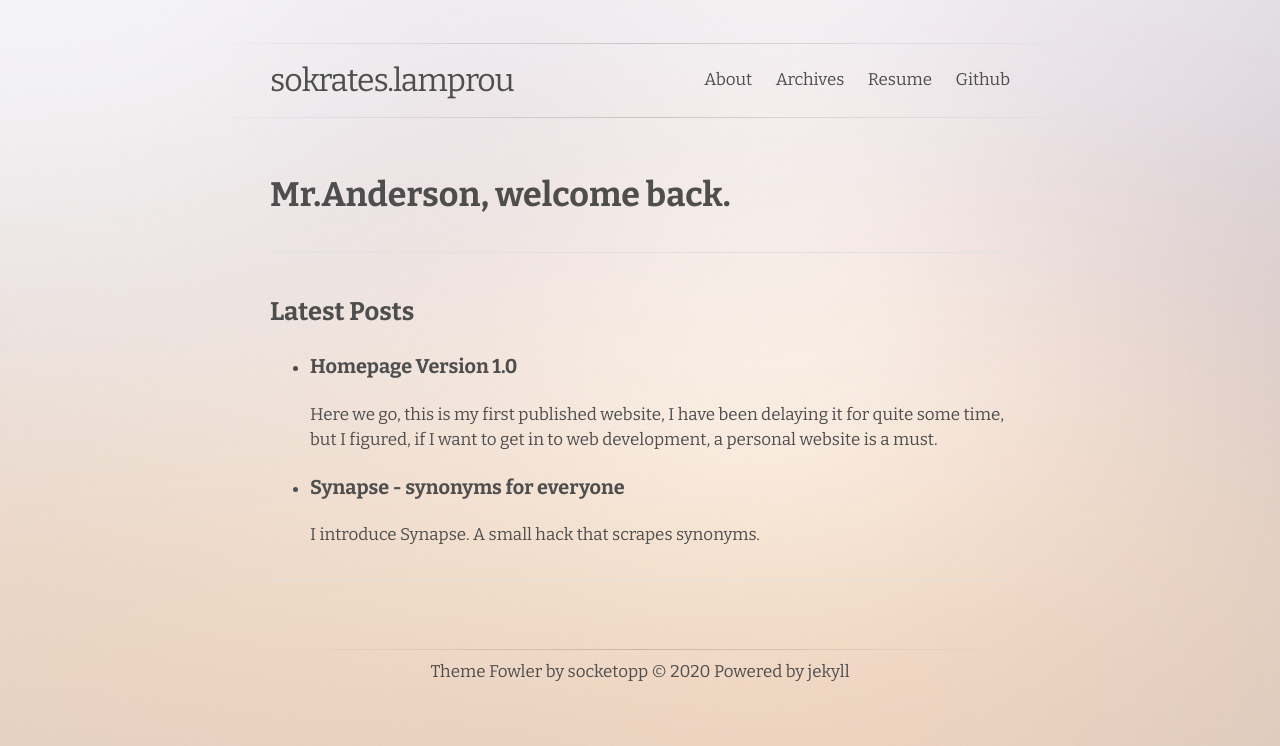
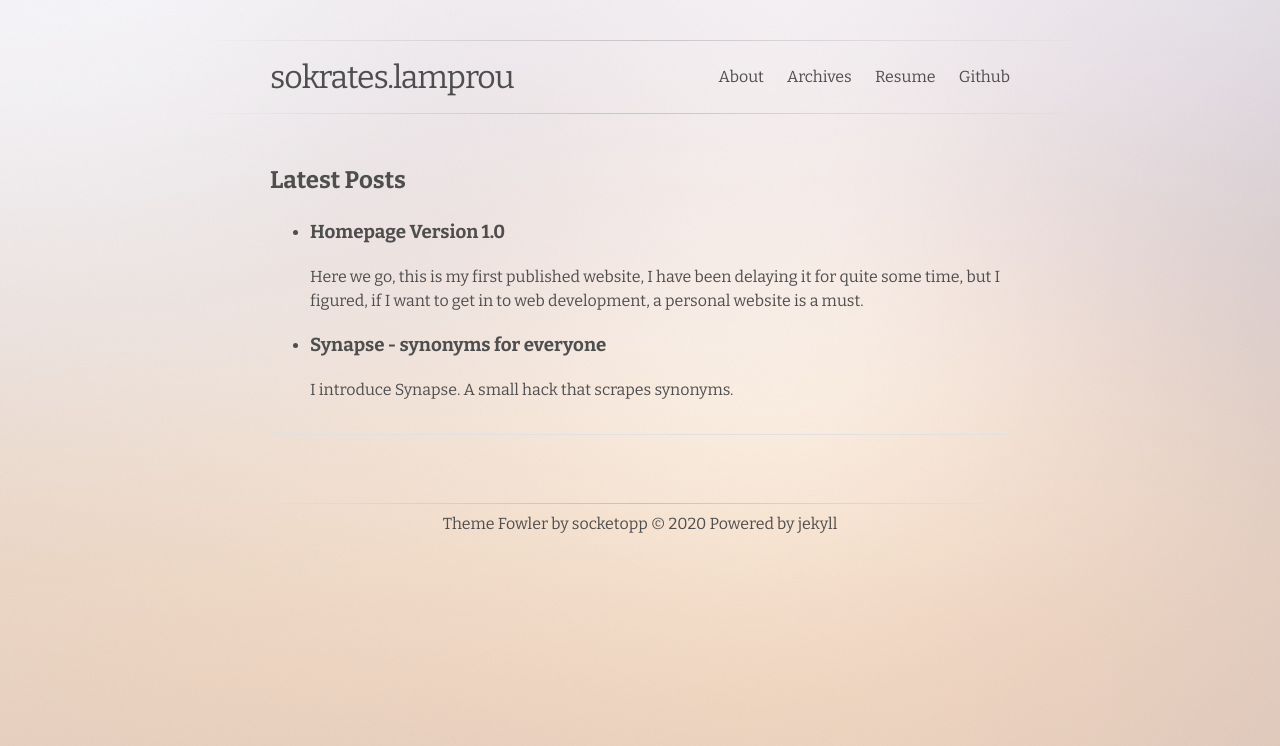
Before and after one commit to socketopp/socketopp.github.io, a Jekyll site: the page built from index.html, in a window 1280 px wide. Shown: the top 746 px of the page. Built offline with Jekyll 4.4.1, drawn with Linux system fonts in a browser that asks for light colours.

Commit message:
Changed styles and index page

```diff
--- a/_config.yml
+++ b/_config.yml
@@ -12,4 +12,5 @@ exclude:
   - LICENSE.txt
   - CHANGELOG.md
   - vendor
+
 excerpt_separator: "<!-- more -->"
--- a/_includes/head.html
+++ b/_includes/head.html
@@ -3,7 +3,6 @@
     <title>{{ page.title }}</title>
     <meta name="viewport" content="width=device-width, initial-scale=1.0"></meta>
     <link rel="stylesheet" href="/assets/css/styles.css">
-
     <link rel="dns-prefetch" href="https://fonts.gstatic.com">
     <link rel="preconnect" href="https://fonts.gstatic.com" crossorigin>
     <link href="https://fonts.googleapis.com/css?family=Bitter:400,400i,700&amp;display=swap" rel="stylesheet">
--- a/_sass/main.scss
+++ b/_sass/main.scss
@@ -11,7 +11,7 @@ $base-font-family: Bitter, "Apple SD Gothic Neo", AppleGothic, NanumBarunGothic,
 $monospace-font-family: Monaco, Menlo, Consolas, "Courier New", DotumChe,
     monospace;
 $palm-font-size: 16px;
-$base-font-size: 17px;
+$base-font-size: 16px;
 $base-font-weight: 400;
 $small-font-size: $base-font-size * 0.875;
 $base-line-height: 1.5;
@@ -29,6 +29,7 @@ $grey-color-dark: darken($grey-color, 20%);
 // Width of the content area
 $content-width: 800px;
 
+$on-mobile: 335px;
 $on-palm: 600px;
 $on-laptop: 800px;
 
@@ -72,7 +73,7 @@ body {
     word-wrap: break-word;
 
     @include media-query($on-palm) {
-        font: $base-font-weight #{$palm-font-size}/#{$base-line-height}
+        font: $base-font-weight #{$base-font-size}/#{$base-line-height}
             $base-font-family;
     }
 }
@@ -206,23 +207,19 @@ p a {
 
     .nav-link {
         line-height: 1.5;
-        @include media-query($on-palm) {
-            margin-right: 5px;
-        }
 
         &:not(:last-child) {
             margin-right: 20px;
         }
     }
+    @include media-query($on-mobile) {
 
-    @include media-query($on-palm) {
-        .page-link {
-            padding: 20px 0;
-            &:not(:last-child) {
-                margin-right: 0;
-            }
-            margin-left: 20px;
+        line-height: 30px;
+
+        &:not(:last-child) {
+            margin-right: 15px;
         }
+
     }
 }
 
--- a/assets/js/main.js
+++ b/assets/js/main.js
@@ -3,7 +3,7 @@ let background = document.getElementById("background");
 let body = document.getElementsByTagName("body")[0];
 
 let renderBackground = () => {
-    let opacity = (Math.random() * (0.65 - 0.85) + 0.85).toFixed(4);
+    let opacity = (Math.random() * (0.65 - 0.80) + 0.80).toFixed(4);
     background.style.opacity = "1";
     setTimeout(() => {
         body.style.backgroundImage = "url(/assets/images/bg" + count + ".jpg)";
@@ -20,8 +20,6 @@ startInterval = (seconds, callback) => {
 
 window.onload = () => {
     let intervalId = startInterval(12, renderBackground);
-
-
 };
 
 // TODO:
--- a/index.html
+++ b/index.html
@@ -3,11 +3,7 @@ layout: default
 title: Home
 ---
 
-<h1>
-    {{ " Mr.Anderson, welcome back."  }}
-</h1>
 
-<hr class="line-post"/>
 <h2>Latest Posts</h2>
 
 <ul>
```
